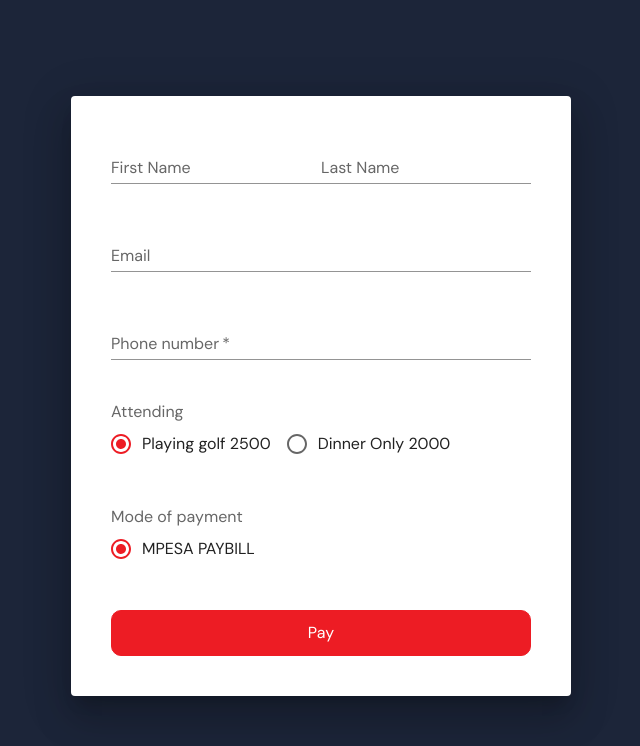
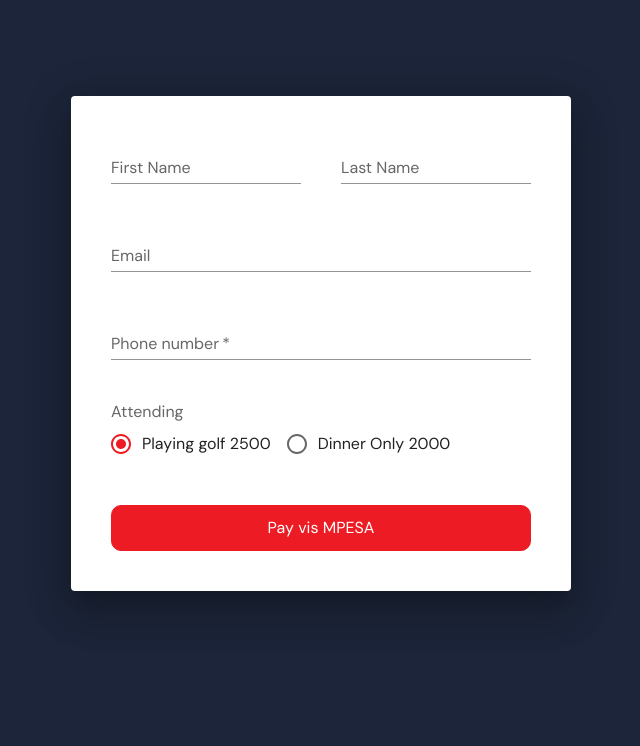
Before and after one commit to brandeddavid/wema-form, a Next.js app: page / in a window 1280 px wide. Shown: the top 746 px of the page, without its empty margins (319-959 px from the left). Built offline with nearby package versions, Linux system fonts and the light colour scheme.

Commit message:
refactor useState to Zustand

```diff
--- a/package.json
+++ b/package.json
@@ -24,6 +24,7 @@
     "react": "18.2.0",
     "react-dom": "18.2.0",
     "tailwindcss": "3.3.2",
-    "typescript": "5.1.6"
+    "typescript": "5.1.6",
+    "zustand": "^4.3.9"
   }
 }
--- a/src/components/Form/form.tsx
+++ b/src/components/Form/form.tsx
@@ -12,35 +12,30 @@
 } from "@mui/material";
 import SubmitButton from "../SubmitButton/submitButton";
 import submitForm from "../../api/submitForm";
-
-const attendanceType = [
-	{
-		label: "Playing golf",
-		value: "playing-golf",
-		amount: 2500,
-	},
-	{
-		label: "Dinner Only",
-		value: "dinner-only",
-		amount: 2000,
-	},
-];
-
-const paymentOptions = [
-	{
-		label: "MPESA PAYBILL",
-		value: "mpesa",
-	},
-];
+import useFormStore from "../../store/useFormStore";
+import type { FormState } from "../../store/useFormStore";
 
 const Form = () => {
-	const [attendance, setAttendance] = useState("playing-golf");
-	const [paymentOption, setPaymentOption] = useState("mpesa");
-	const [firstName, setFirstName] = useState("");
-	const [lastName, setLastName] = useState("");
-	const [email, setEmail] = useState("");
-	const [phoneNumber, setPhoneNumber] = useState("");
-	const [amount, setAmount] = useState(0);
+	const attendanceType = useFormStore(
+		(state: FormState) => state.attendanceType
+	);
+	const selectedAttendance = useFormStore(
+		(state: FormState) => state.selectedAttendance
+	);
+	const firstName = useFormStore((state: FormState) => state.firstName);
+	const lastName = useFormStore((state: FormState) => state.lastName);
+	const email = useFormStore((state: FormState) => state.email);
+	const phoneNumber = useFormStore((state: FormState) => state.phoneNumber);
+
+	const setSelectedAttendance = useFormStore(
+		(state: FormState) => state.setSelectedAttendance
+	);
+	const setFirstName = useFormStore((state: FormState) => state.setFirstName);
+	const setLastName = useFormStore((state: FormState) => state.setLastName);
+	const setEmail = useFormStore((state: FormState) => state.setEmail);
+	const setPhoneNumber = useFormStore(
+		(state: FormState) => state.setPhoneNumber
+	);
 
 	return (
 		<Paper
@@ -59,14 +54,16 @@
 					onChange={(event: any) => setFirstName(event.target.value)}
 					label="First Name"
 					variant="standard"
-					sx={{ flex: 1 }}
+					sx={{ flex: 1, marginRight: 10 }}
+					value={firstName}
 				/>
 				<TextField
 					placeholder="Last Name"
 					onChange={(event: any) => setLastName(event.target.value)}
 					label="Last Name"
 					variant="standard"
-					sx={{ flex: 1 }}
+					sx={{ flex: 1, marginLeft: 10 }}
+					value={lastName}
 				/>
 			</Box>
 			<Box>
@@ -79,6 +76,7 @@
 					label="Email"
 					type="email"
 					variant="standard"
+					value={email}
 				/>
 			</Box>
 			<Box>
@@ -91,44 +89,25 @@
 					label="Phone number"
 					type="number"
 					variant="standard"
+					value={phoneNumber}
 				/>
 			</Box>
 			<Box>
 				<FormControl>
 					<FormLabel>Attending</FormLabel>
 					<RadioGroup row>
-						{attendanceType.map(({ label, value, amount }) => (
+						{attendanceType.map(({ label, value, amount }: any) => (
 							<FormControlLabel
-								value={attendance}
+								value={selectedAttendance.value}
 								control={
 									<Radio
-										checked={attendance === value}
+										checked={selectedAttendance.value === value}
 										onChange={() => {
-											setAttendance(value);
+											setSelectedAttendance({ label, value, amount });
 										}}
 									/>
 								}
 								label={`${label} ${amount}`}
-								key={value}
-							/>
-						))}
-					</RadioGroup>
-				</FormControl>
-			</Box>
-			<Box>
-				<FormControl>
-					<FormLabel>Mode of payment</FormLabel>
-					<RadioGroup row name="row-radio-buttons-group">
-						{paymentOptions.map(({ label, value }) => (
-							<FormControlLabel
-								value={attendance}
-								control={
-									<Radio
-										checked={paymentOption === value}
-										onChange={() => setPaymentOption(value)}
-									/>
-								}
-								label={label}
 								key={value}
 							/>
 						))}
@@ -141,15 +120,14 @@
 						event.preventDefault();
 
 						await submitForm({
-							attendance,
-							amount,
+							attendance: selectedAttendance.value,
 							firstName,
 							lastName,
 							phoneNumber,
 						});
 					}}
 				>
-					Pay
+					Pay vis MPESA
 				</SubmitButton>
 			</Box>
 		</Paper>
--- /dev/null
+++ b/src/store/useFormStore.ts
@@ -0,0 +1,41 @@
+import { create } from "zustand";
+
+export type FormState = any;
+
+const initialState = {
+	attendanceType: [
+		{
+			label: "Playing golf",
+			value: "playing-golf",
+			amount: 2500,
+		},
+		{
+			label: "Dinner Only",
+			value: "dinner-only",
+			amount: 2000,
+		},
+	],
+	selectedAttendance: {
+		label: "Playing golf",
+		value: "playing-golf",
+		amount: 2500,
+	},
+	firstName: "",
+	lastName: "",
+	email: "",
+	phoneNumber: null,
+};
+
+const useFormStore = create((set) => ({
+	...initialState,
+	setSelectedAttendance: (selectedAttendance: any) =>
+		set((state: FormState) => ({ selectedAttendance })),
+	setFirstName: (firstName: string) =>
+		set((state: FormState) => ({ firstName })),
+	setLastName: (lastName: string) => set((state: FormState) => ({ lastName })),
+	setEmail: (email: string) => set((state: FormState) => ({ email })),
+	setPhoneNumber: (phoneNumber: number) =>
+		set((state: FormState) => ({ phoneNumber })),
+}));
+
+export default useFormStore;
```
Also changed, not shown: 1 other file (tests, documents, lock files or other folders).
